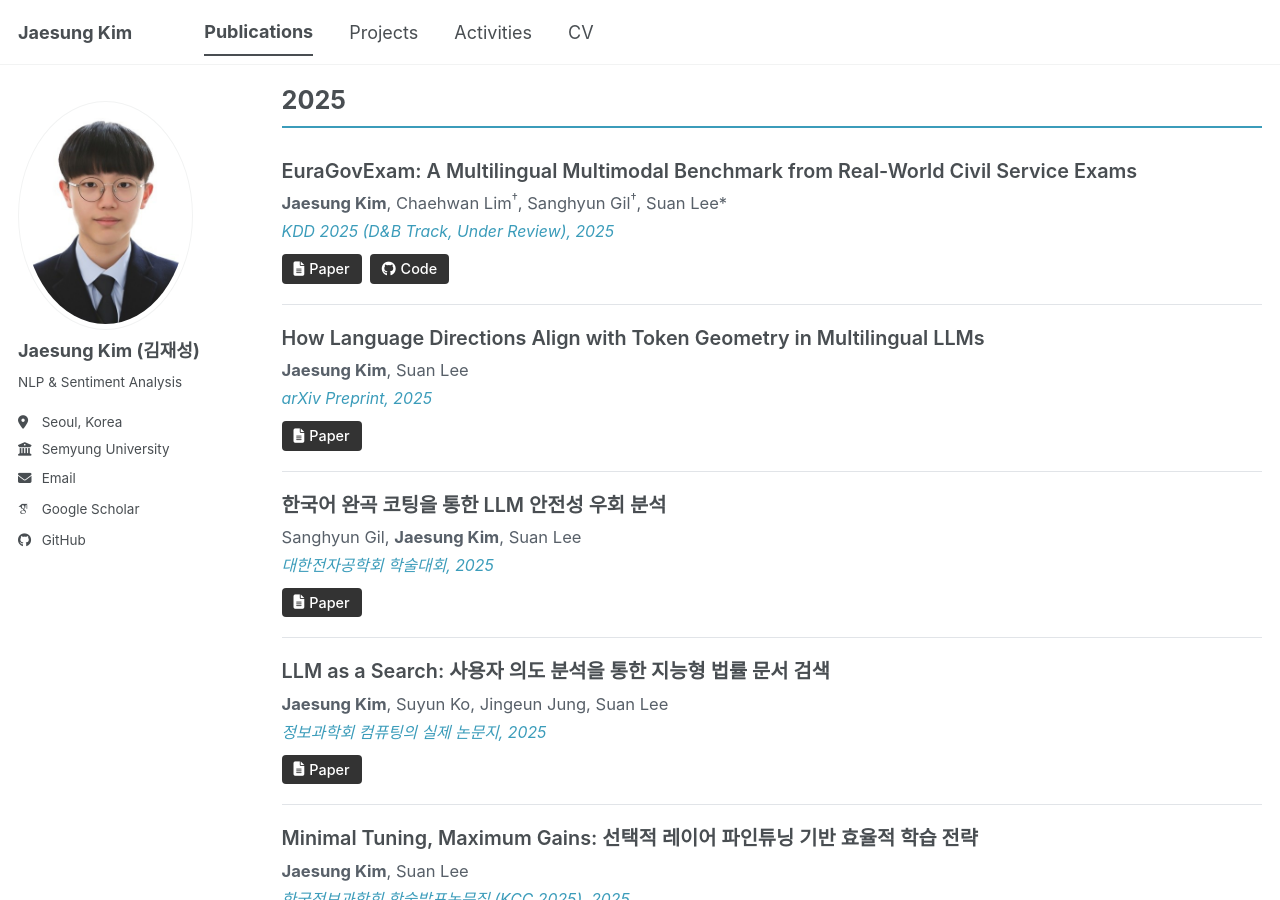
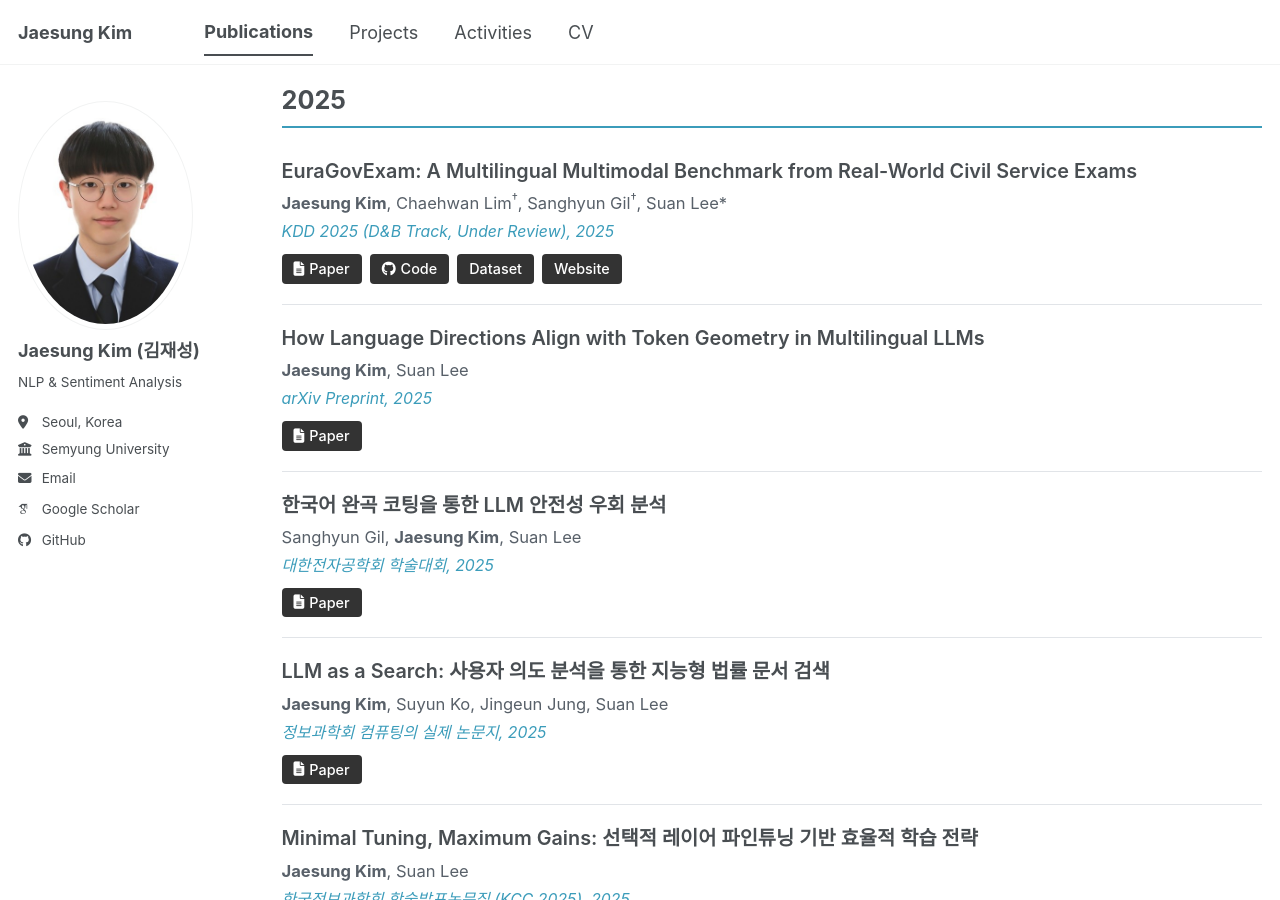
Before and after one commit to thisiskorea/CV, a Jekyll site: the page built from _pages/publications.html, in a window 1280 px wide and 900 px high, scrolled down 371 px. Built offline with Jekyll 4.4.1, drawn with Linux system fonts in a browser that asks for light colours; some web fonts are replaced; a script bundle is joined from its source files by our own code; library files that are not in the unit come from our copies.

Commit message:
Add Dataset and Website links for EuraGovExam on publications list
https://claude.ai/code/session_01CU9SVkWVuVsgHzfbJU88mX

```diff
--- a/_pages/publications.html
+++ b/_pages/publications.html
@@ -102,6 +102,8 @@ author_profile: true
     <div class="pub-links">
       {% if post.paperurl %}<a href="{{ post.paperurl }}"><i class="fa-solid fa-file-lines"></i> Paper</a>{% endif %}
       {% if post.codeurl %}<a href="{{ post.codeurl }}"><i class="fa-brands fa-github"></i> Code</a>{% endif %}
+      {% if post.dataseturl %}<a href="{{ post.dataseturl }}">Dataset</a>{% endif %}
+      {% if post.websiteurl %}<a href="{{ post.websiteurl }}">Website</a>{% endif %}
       {% if post.arxivurl %}<a href="{{ post.arxivurl }}"><i class="fa-solid fa-book-open"></i> arXiv</a>{% endif %}
       {% if post.slidesurl %}<a href="{{ post.slidesurl }}"><i class="fa-solid fa-display"></i> Slides</a>{% endif %}
     </div>
```
Also changed, not shown: _publications/2025-12-01-euragovexam.md (+2 -0 lines).
